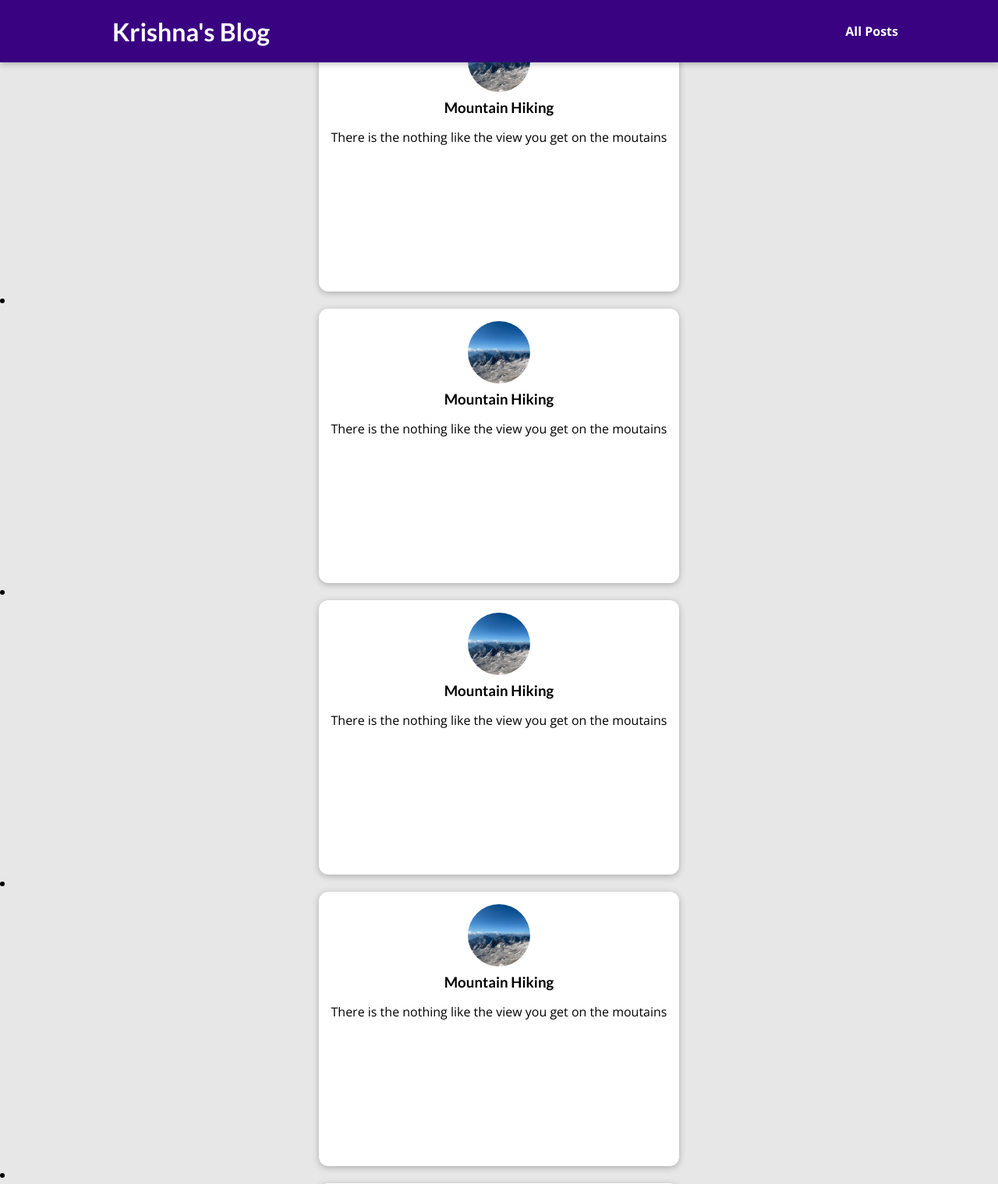
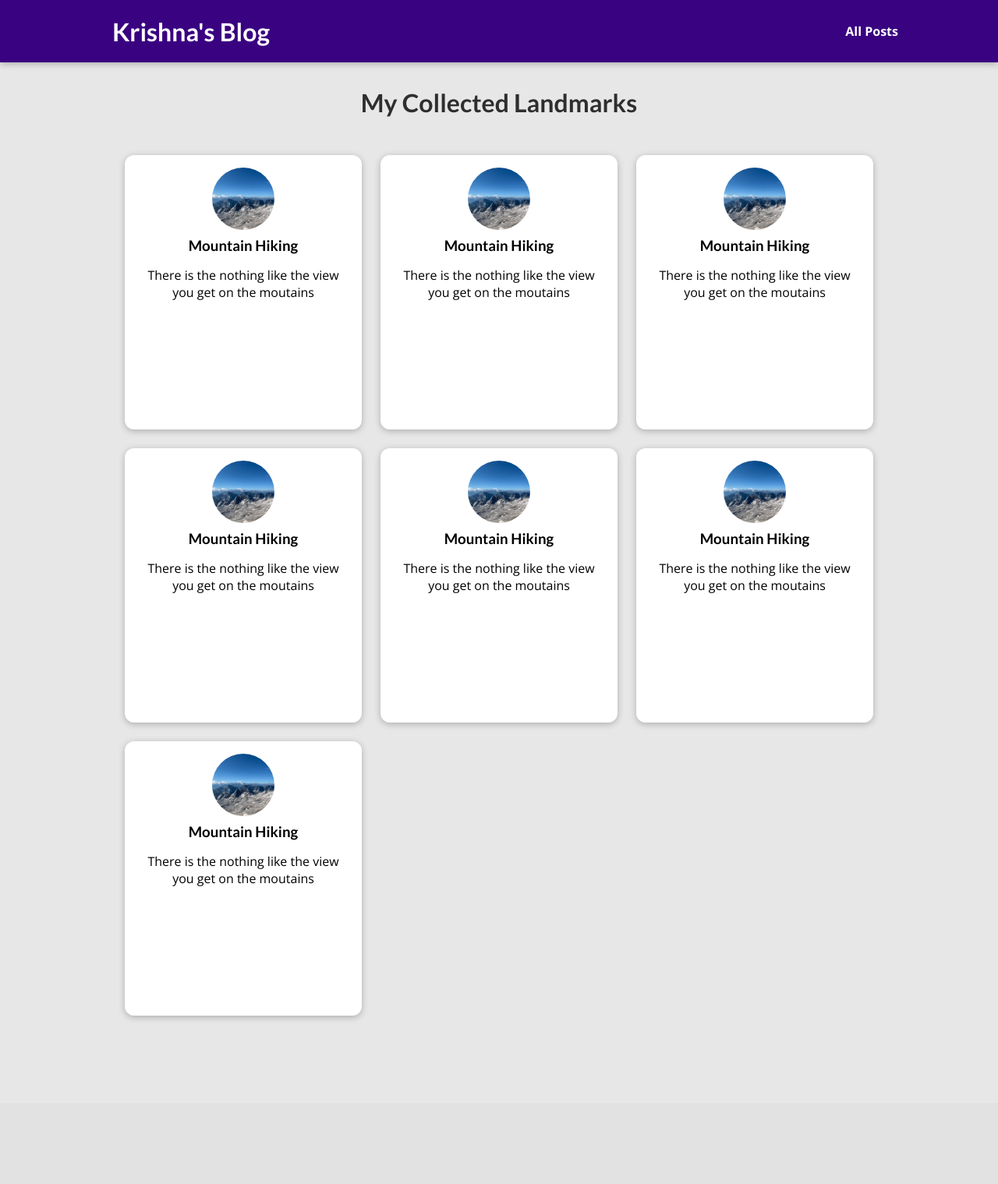
Before and after one commit to krishnamauryadev/my-site, a Django app: page /posts in a window 1280 px wide. Shown: the top 1519 px of the page at 78% size. After the commit the page ends 1307 px from the top, so only its background shows below. Run offline with Django 5.2, Linux system fonts and the light colour scheme.

Commit message:
fix html layout issue of all posts

```diff
--- a/blog/templates/blog/all-posts.html
+++ b/blog/templates/blog/all-posts.html
@@ -10,6 +10,9 @@
 {% endblock css_files %}
 
 {% block content %}
+<section id="all-posts">
+    <h2>My Collected Landmarks</h2>
+    <ul>
         {% include "blog/includes/post.html" %}
         {% include "blog/includes/post.html" %}
         {% include "blog/includes/post.html" %}
@@ -17,5 +20,6 @@
         {% include "blog/includes/post.html" %}
         {% include "blog/includes/post.html" %}
         {% include "blog/includes/post.html" %}
-
+    </ul>
+</sectio>
 {% endblock content %}
```
Lines whose indentation alone changed are shown as unchanged.
